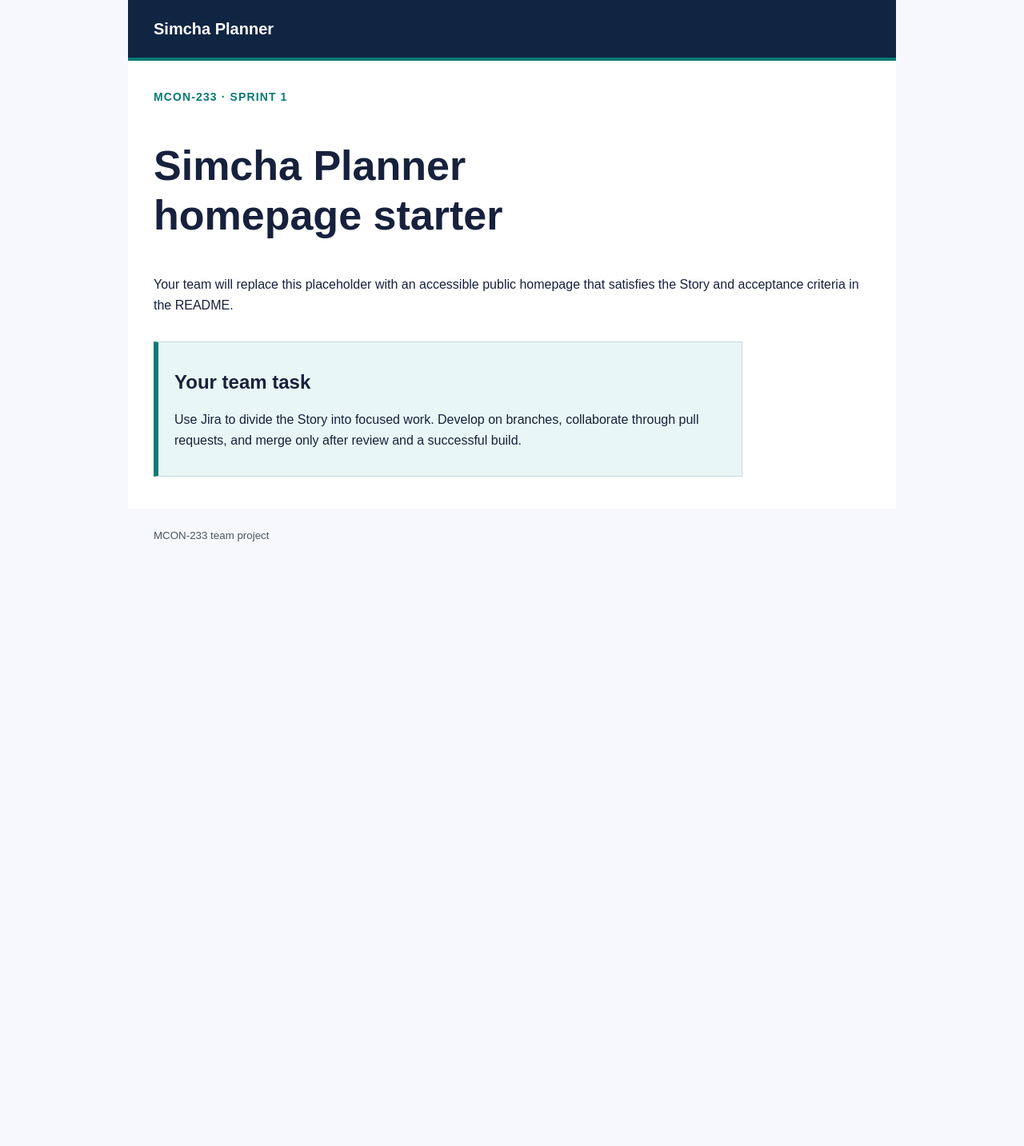
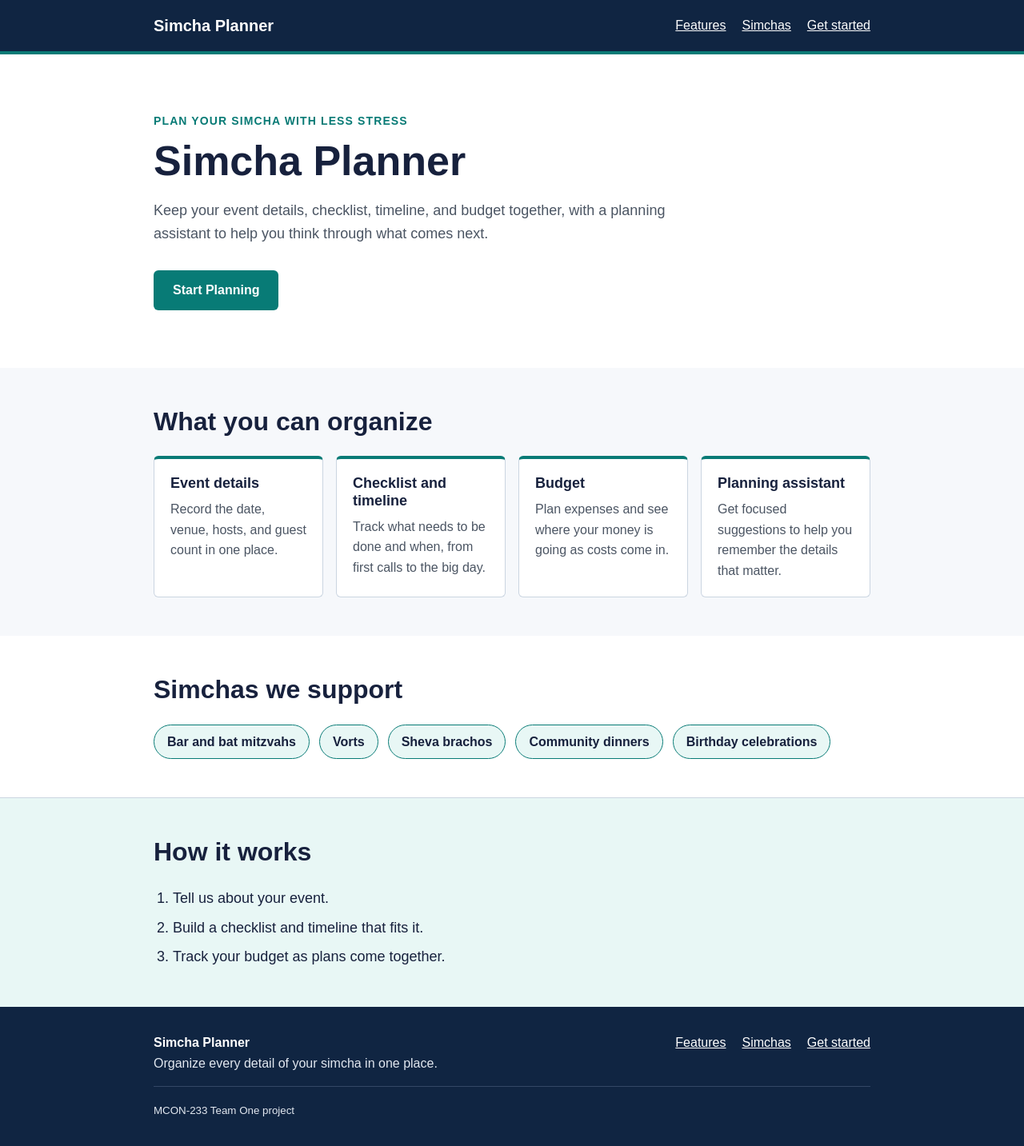
Before and after one commit to MCON-233/simcha-planner-team-01, a Flask app: page / in a window 1280 px wide. Shown: the whole page at 80% size. Before the commit the page ends 677 px from the top, so only its background shows below. Run offline with Flask 3, Linux system fonts and the light colour scheme.

Commit message:
MC233-84 - Add basic layout

```diff
--- a/app/static/css/styles.css
+++ b/app/static/css/styles.css
@@ -4,8 +4,10 @@
   --muted-ink: #4b5563;
   --navy: #102542;
   --accent: #087b76;
+  --accent-dark: #06605c;
   --accent-light: #e8f7f5;
   --focus: #b84000;
+  --focus-on-dark: #ffd27a;
   --border: #cbd5e1;
   --page: #f6f8fb;
 }
@@ -15,6 +17,9 @@
 }
 
 body {
+  display: flex;
+  flex-direction: column;
+  min-height: 100vh;
   margin: 0;
   background: var(--page);
   color: var(--ink);
@@ -23,17 +28,29 @@ body {
   line-height: 1.6;
 }
 
-.site-header,
-main,
-footer {
+.container {
   max-width: 60rem;
   margin: 0 auto;
-  padding: 1.25rem;
+  padding-right: 1.25rem;
+  padding-left: 1.25rem;
 }
+
+/* Header */
 
 .site-header {
   border-bottom: 0.25rem solid var(--accent);
   background: var(--navy);
+  color: #fff;
+}
+
+.header-inner {
+  display: flex;
+  flex-wrap: wrap;
+  align-items: center;
+  justify-content: space-between;
+  gap: 0.5rem 1.5rem;
+  padding-top: 1rem;
+  padding-bottom: 1rem;
 }
 
 .site-name {
@@ -43,22 +60,50 @@ footer {
   text-decoration: none;
 }
 
+.nav-list {
+  display: flex;
+  flex-wrap: wrap;
+  gap: 0.25rem 1.25rem;
+  margin: 0;
+  padding: 0;
+  list-style: none;
+}
+
+.site-header .nav-list a,
+.site-footer .nav-list a {
+  color: #fff;
+}
+
+/* Main content */
+
 main {
-  min-height: 70vh;
-  background: #fff;
+  flex: 1;
 }
 
 h1,
-h2 {
+h2,
+h3 {
   line-height: 1.2;
 }
 
 h1 {
   max-width: 22ch;
+  margin: 0 0 1rem;
   font-size: clamp(2rem, 5vw, 3.25rem);
 }
 
+h2 {
+  margin: 0 0 1.5rem;
+  font-size: clamp(1.5rem, 3.5vw, 2rem);
+}
+
+h3 {
+  margin: 0 0 0.5rem;
+  font-size: 1.125rem;
+}
+
 .eyebrow {
+  margin: 0 0 0.5rem;
   color: var(--accent);
   font-size: 0.875rem;
   font-weight: 700;
@@ -66,18 +111,129 @@ h1 {
   text-transform: uppercase;
 }
 
-.starter-note {
-  max-width: 46rem;
-  margin-top: 2rem;
-  padding: 1rem 1.25rem;
-  border: 1px solid var(--border);
-  border-left: 0.4rem solid var(--accent);
+.hero {
+  padding: 3rem 0;
+  background: #fff;
+}
+
+.lead {
+  max-width: 40rem;
+  margin: 0 0 2rem;
+  color: var(--muted-ink);
+  font-size: 1.125rem;
+}
+
+.button {
+  display: inline-block;
+  padding: 0.75rem 1.5rem;
+  border-radius: 0.375rem;
+  background: var(--accent);
+  color: #fff;
+  font-weight: 700;
+  text-decoration: none;
+}
+
+.button:hover {
+  background: var(--accent-dark);
+}
+
+.section {
+  padding: 3rem 0;
+  background: #fff;
+}
+
+.section-alt {
+  background: var(--page);
+}
+
+.section-accent {
+  border-top: 1px solid var(--border);
   background: var(--accent-light);
 }
 
-footer {
+.card-grid {
+  display: grid;
+  grid-template-columns: repeat(auto-fit, minmax(13rem, 1fr));
+  gap: 1rem;
+  margin: 0;
+  padding: 0;
+  list-style: none;
+}
+
+.card {
+  padding: 1.25rem;
+  border: 1px solid var(--border);
+  border-top: 0.25rem solid var(--accent);
+  border-radius: 0.375rem;
+  background: #fff;
+}
+
+.card p {
+  margin: 0;
   color: var(--muted-ink);
 }
+
+.tag-list {
+  display: flex;
+  flex-wrap: wrap;
+  gap: 0.75rem;
+  margin: 0;
+  padding: 0;
+  list-style: none;
+}
+
+.tag-list li {
+  padding: 0.5rem 1rem;
+  border: 1px solid var(--accent);
+  border-radius: 999px;
+  background: var(--accent-light);
+  font-weight: 700;
+}
+
+.steps {
+  max-width: 40rem;
+  margin: 0;
+  padding-left: 1.5rem;
+  font-size: 1.125rem;
+}
+
+.steps li + li {
+  margin-top: 0.5rem;
+}
+
+/* Footer */
+
+.site-footer {
+  background: var(--navy);
+  color: #e2e8f0;
+}
+
+.footer-inner {
+  display: flex;
+  flex-wrap: wrap;
+  align-items: flex-start;
+  justify-content: space-between;
+  gap: 1rem 2rem;
+  padding-top: 2rem;
+  padding-bottom: 2rem;
+}
+
+.footer-inner p {
+  margin: 0;
+}
+
+.footer-brand {
+  color: #fff;
+  font-weight: 700;
+}
+
+.footer-note {
+  flex-basis: 100%;
+  padding-top: 1rem;
+  border-top: 1px solid #334766;
+}
+
+/* Accessibility */
 
 .skip-link {
   position: absolute;
@@ -105,11 +261,18 @@ textarea:focus-visible,
   outline-offset: 0.2rem;
 }
 
+.site-header a:focus-visible,
+.site-footer a:focus-visible {
+  outline-color: var(--focus-on-dark);
+}
+
 @media (min-width: 48rem) {
-  .site-header,
-  main,
-  footer {
+  .container {
     padding-right: 2rem;
     padding-left: 2rem;
   }
+
+  .hero {
+    padding: 4.5rem 0;
+  }
 }
--- a/app/templates/base.html
+++ b/app/templates/base.html
@@ -9,13 +9,35 @@
   <body>
     <a class="skip-link" href="#main-content">Skip to main content</a>
     <header class="site-header">
-      <a class="site-name" href="{{ url_for('main.index') }}">Simcha Planner</a>
+      <div class="container header-inner">
+        <a class="site-name" href="{{ url_for('main.index') }}">Simcha Planner</a>
+        <nav aria-label="Primary">
+          <ul class="nav-list">
+            <li><a href="{{ url_for('main.index') }}#features">Features</a></li>
+            <li><a href="{{ url_for('main.index') }}#simchas">Simchas</a></li>
+            <li><a href="{{ url_for('main.index') }}#get-started">Get started</a></li>
+          </ul>
+        </nav>
+      </div>
     </header>
     <main id="main-content" tabindex="-1">
       {% block content %}{% endblock %}
     </main>
-    <footer>
-      <small>MCON-233 team project</small>
+    <footer class="site-footer">
+      <div class="container footer-inner">
+        <div>
+          <p class="footer-brand">Simcha Planner</p>
+          <p>Organize every detail of your simcha in one place.</p>
+        </div>
+        <nav aria-label="Footer">
+          <ul class="nav-list">
+            <li><a href="{{ url_for('main.index') }}#features">Features</a></li>
+            <li><a href="{{ url_for('main.index') }}#simchas">Simchas</a></li>
+            <li><a href="{{ url_for('main.index') }}#get-started">Get started</a></li>
+          </ul>
+        </nav>
+        <p class="footer-note"><small>MCON-233 Team One project</small></p>
+      </div>
     </footer>
   </body>
 </html>
--- a/app/templates/index.html
+++ b/app/templates/index.html
@@ -3,20 +3,63 @@
 {% block title %}Home | Simcha Planner{% endblock %}
 
 {% block content %}
-  <section aria-labelledby="starter-heading">
-    <p class="eyebrow">MCON-233 · Sprint 1</p>
-    <h1 id="starter-heading">Simcha Planner homepage starter</h1>
-    <p>
-      Your team will replace this placeholder with an accessible public
-      homepage that satisfies the Story and acceptance criteria in the README.
-    </p>
-    <aside class="starter-note" aria-labelledby="team-task-heading">
-      <h2 id="team-task-heading">Your team task</h2>
-      <p>
-        Use Jira to divide the Story into focused work. Develop on branches,
-        collaborate through pull requests, and merge only after review and a
-        successful build.
+  <section class="hero" aria-labelledby="hero-heading">
+    <div class="container">
+      <p class="eyebrow">Plan your simcha with less stress</p>
+      <h1 id="hero-heading">Simcha Planner</h1>
+      <p class="lead">
+        Keep your event details, checklist, timeline, and budget together, with
+        a planning assistant to help you think through what comes next.
       </p>
-    </aside>
+      <a class="button" href="#get-started">Start Planning</a>
+    </div>
+  </section>
+
+  <section id="features" class="section section-alt" aria-labelledby="features-heading">
+    <div class="container">
+      <h2 id="features-heading">What you can organize</h2>
+      <ul class="card-grid">
+        <li class="card">
+          <h3>Event details</h3>
+          <p>Record the date, venue, hosts, and guest count in one place.</p>
+        </li>
+        <li class="card">
+          <h3>Checklist and timeline</h3>
+          <p>Track what needs to be done and when, from first calls to the big day.</p>
+        </li>
+        <li class="card">
+          <h3>Budget</h3>
+          <p>Plan expenses and see where your money is going as costs come in.</p>
+        </li>
+        <li class="card">
+          <h3>Planning assistant</h3>
+          <p>Get focused suggestions to help you remember the details that matter.</p>
+        </li>
+      </ul>
+    </div>
+  </section>
+
+  <section id="simchas" class="section" aria-labelledby="simchas-heading">
+    <div class="container">
+      <h2 id="simchas-heading">Simchas we support</h2>
+      <ul class="tag-list">
+        <li>Bar and bat mitzvahs</li>
+        <li>Vorts</li>
+        <li>Sheva brachos</li>
+        <li>Community dinners</li>
+        <li>Birthday celebrations</li>
+      </ul>
+    </div>
+  </section>
+
+  <section id="get-started" class="section section-accent" aria-labelledby="get-started-heading">
+    <div class="container">
+      <h2 id="get-started-heading">How it works</h2>
+      <ol class="steps">
+        <li>Tell us about your event.</li>
+        <li>Build a checklist and timeline that fits it.</li>
+        <li>Track your budget as plans come together.</li>
+      </ol>
+    </div>
   </section>
 {% endblock %}
--- a/run.py
+++ b/run.py
@@ -4,4 +4,4 @@ app = create_app()
 
 
 if __name__ == "__main__":
-    app.run(port=5000)
+    app.run(port=5000, debug=True)
```
